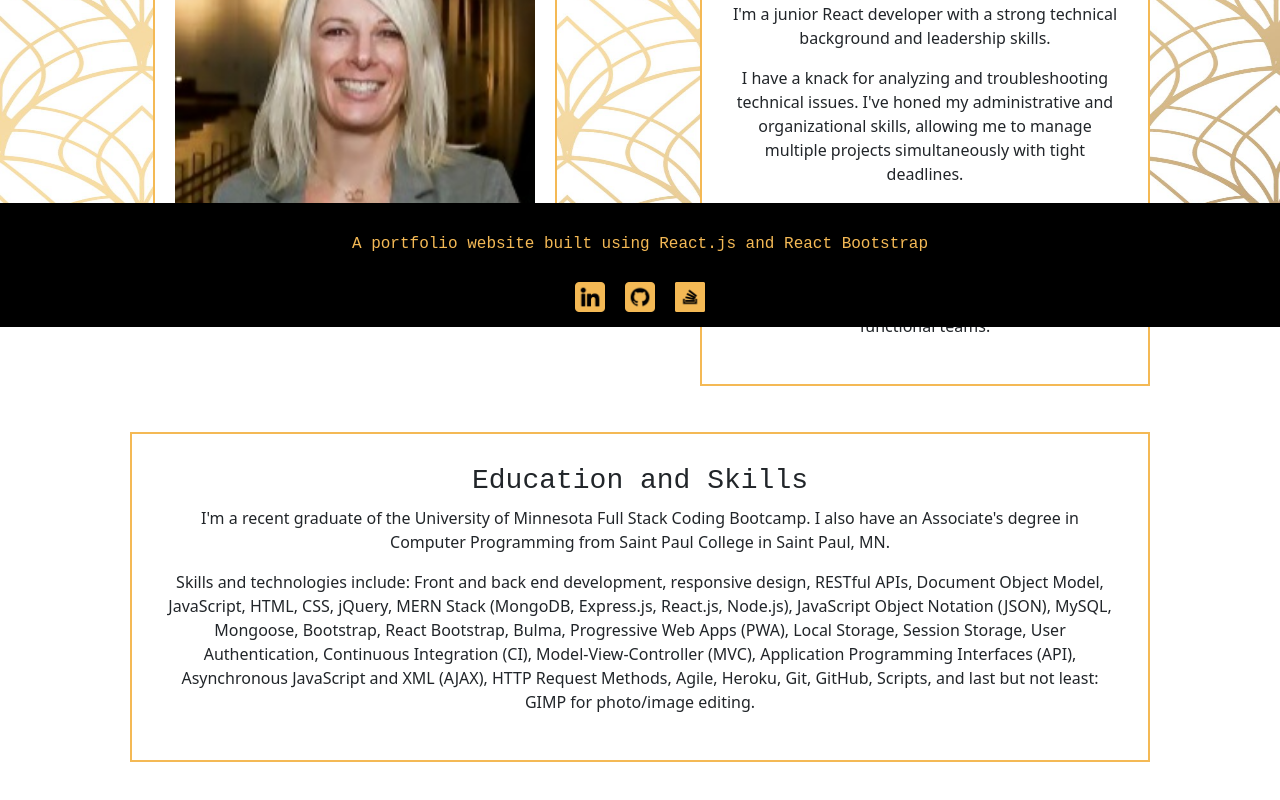
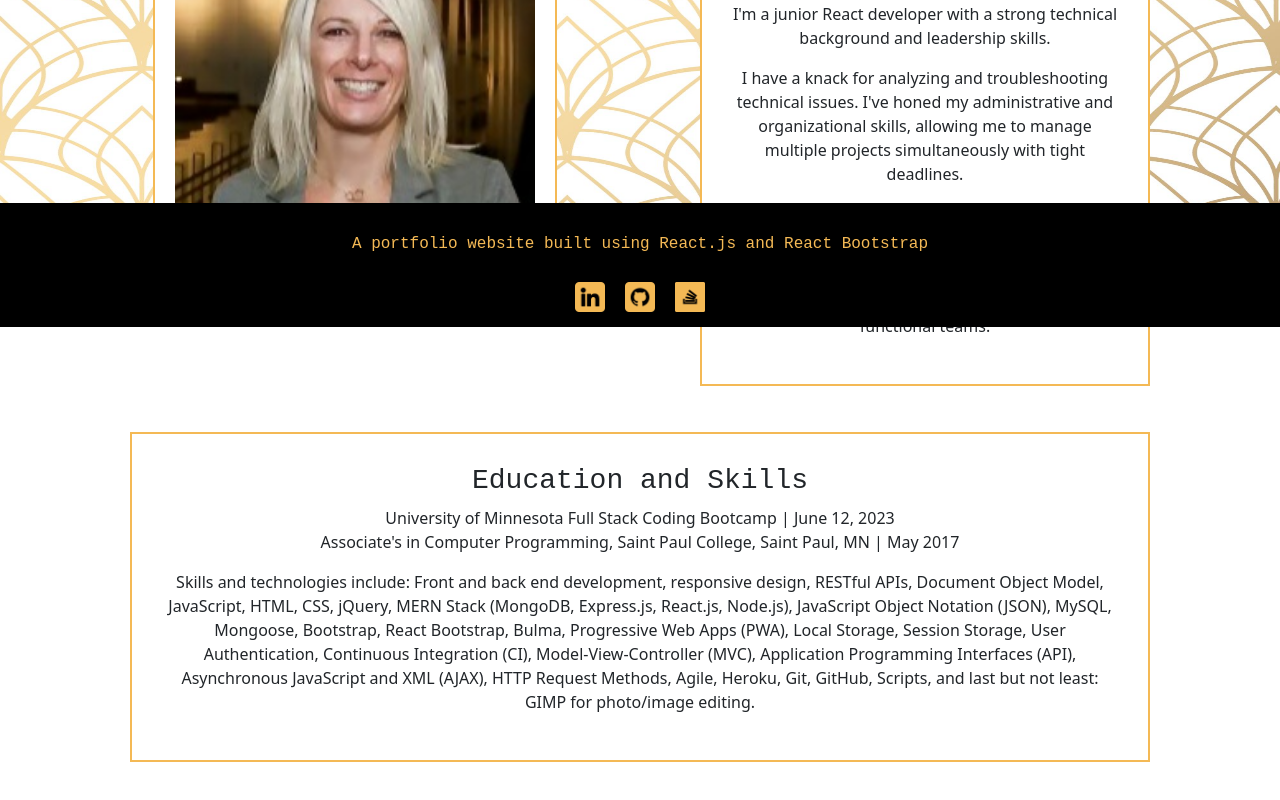
Before and after one commit to annamarlena/react-portfolio, a React (Create React App) app: page / in a window 1280 px wide. Shown: the part 473-1273 px from the top of the page. Built offline with nearby package versions, Linux system fonts and the light colour scheme.

Commit message:
A little clean-up on the About page

```diff
--- a/src/components/About.js
+++ b/src/components/About.js
@@ -30,7 +30,8 @@ function About() {
         </Row>
           <section className="section2">
             <h3>Education and Skills</h3>
-            <p>I'm a recent graduate of the University of Minnesota Full Stack Coding Bootcamp. I also have an Associate's degree in Computer Programming from Saint Paul College in Saint Paul, MN.</p>
+            <p>University of Minnesota Full Stack Coding Bootcamp | June 12, 2023
+            <br></br>Associate's in Computer Programming, Saint Paul College, Saint Paul, MN | May 2017</p>
             <p>Skills and technologies include: Front and back end development, responsive design, RESTful APIs, Document Object Model, JavaScript, HTML, CSS, jQuery, MERN Stack (MongoDB, Express.js, React.js, Node.js), JavaScript Object Notation (JSON), MySQL, Mongoose, Bootstrap, React Bootstrap, Bulma, Progressive Web Apps (PWA), Local Storage, Session Storage, User Authentication, Continuous Integration (CI), Model-View-Controller (MVC), Application Programming Interfaces (API), Asynchronous JavaScript and XML (AJAX), HTTP Request Methods, Agile, Heroku, Git, GitHub, Scripts, and last but not least: GIMP for photo/image editing.</p>
           </section>
         <Row>
```
